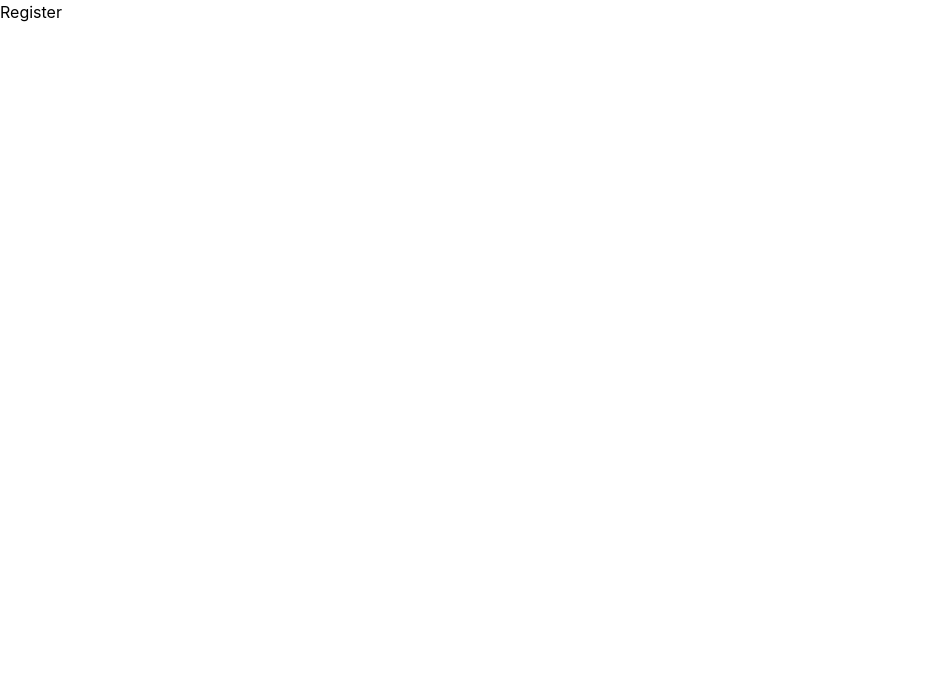
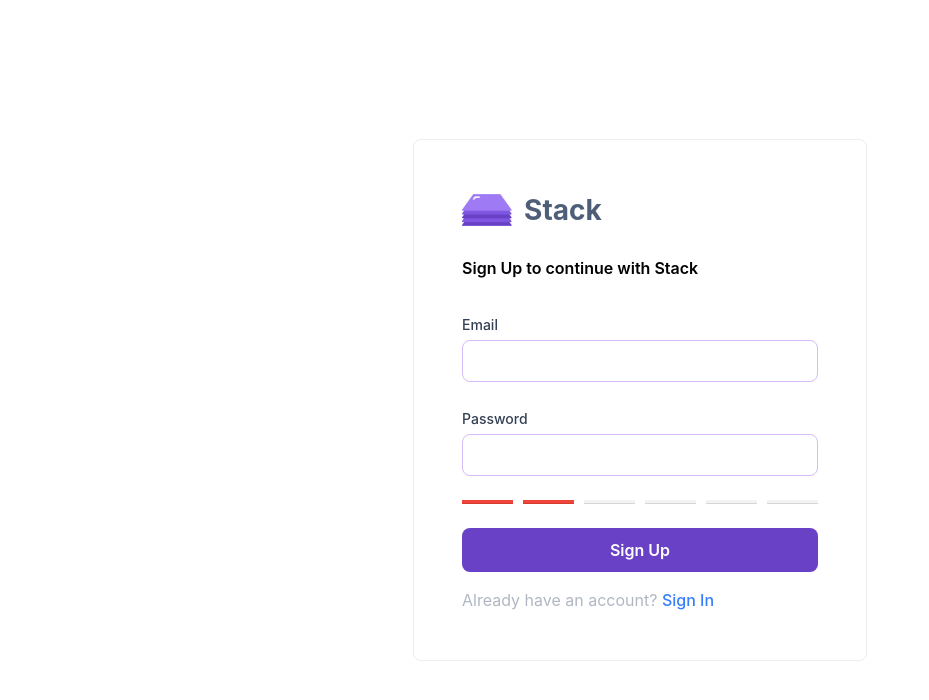
Before and after one commit to Farhad16/achorblock-app, a React (Create React App) app: page /register in a window 1280 px wide. Shown: the top 700 px of the page, without its empty margins (0-929 px from the left). Built offline with nearby package versions, Linux system fonts and the light colour scheme.

Commit message:
Feat: Sign Up page design done

```diff
--- a/src/components/Registration.tsx
+++ /dev/null
@@ -1,7 +0,0 @@
-import React from "react";
-
-const Registration = () => {
-  return <div>Register</div>;
-};
-
-export default Registration;
--- a/src/index.tsx
+++ b/src/index.tsx
@@ -3,8 +3,8 @@ import ReactDOM from "react-dom/client";
 import "./index.css";
 import { createBrowserRouter, RouterProvider } from "react-router-dom";
 import "./index.css";
-import Login from "./components/Login";
-import Registration from "./components/Registration";
+import Login from "./pages/Login";
+import Registration from "./pages/Registration";
 import Users from "./pages/users";
 import Dashboard from "./pages/dashboard";
 
--- a/src/components/Login.tsx
+++ b/src/pages/Login.tsx
@@ -44,10 +44,12 @@ const Login = () => {
             }`}
           />
           {errors.email && (
-            <p className="text-red-500 text-xs mt-1">{errors.email.message}</p>
+            <p className="text-[#F04438] text-sm mt-1">
+              {errors.email.message}
+            </p>
           )}
         </div>
-        <div className="mb-6">
+        <div className="mb-8">
           <label
             htmlFor="password"
             className="text-sm font-medium text-[#344054]"
@@ -65,7 +67,7 @@ const Login = () => {
             }`}
           />
           {errors.password && (
-            <p className="text-red-500 text-xs mt-1">
+            <p className="text-[#F04438] text-sm mt-1">
               {errors.password.message}
             </p>
           )}
--- /dev/null
+++ b/src/pages/Registration.tsx
@@ -0,0 +1,112 @@
+import { Divider } from "@mui/material";
+import React from "react";
+import { useForm } from "react-hook-form";
+import { Link } from "react-router-dom";
+
+const Registration = () => {
+  const {
+    register,
+    handleSubmit,
+    formState: { errors },
+  } = useForm({
+    defaultValues: {
+      email: "",
+      password: "",
+    },
+  });
+
+  const onSubmit = async (values: any) => {};
+
+  // functionality will changes depends on the sign up steps
+  const checkActive = (idx: number) => {
+    if (idx === 0 || idx === 1) {
+      return true;
+    }
+    return false;
+  };
+
+  return (
+    <div className="flex items-center justify-center min-h-screen sm:p-8 p-6">
+      <form
+        className="rounded-lg border border-[#EEE] sm:p-12 p-6 container-shadow"
+        onSubmit={handleSubmit(onSubmit)}
+      >
+        <div className="flex gap-3 items-center mb-6">
+          <img src="/img/logo.png" alt="logo" className="w-[50px] h-[44px]" />
+          <h1 className="text-[#4E5D78] font-bold text-[28px]">Stack</h1>
+        </div>
+        <p className="text-base font-semibold leading-6 mb-8">
+          Sign Up to continue with Stack
+        </p>
+        <div className="mb-6">
+          <label htmlFor="email" className="text-sm font-medium text-[#344054]">
+            Email
+          </label>
+          <input
+            type="text"
+            id="email"
+            {...register("email")}
+            className={`mt-1 p-2 w-full rounded-lg border sm:min-w-[320px] ${
+              errors.email
+                ? "border-[#FDA29B] input-shadow-error"
+                : "border-[#d6bbfb] input-shadow-success"
+            }`}
+          />
+          {errors.email && (
+            <p className="text-[#F04438] text-sm mt-1">
+              {errors.email.message}
+            </p>
+          )}
+        </div>
+        <div className="mb-6">
+          <label
+            htmlFor="password"
+            className="text-sm font-medium text-[#344054]"
+          >
+            Password
+          </label>
+          <input
+            type="password"
+            id="password"
+            {...register("password")}
+            className={`mt-1 p-2 w-full rounded-lg border ${
+              errors.password
+                ? "border-[#FDA29B] input-shadow-error"
+                : "border-[#d6bbfb] input-shadow-success"
+            }`}
+          />
+          {errors.password && (
+            <p className="text-[#F04438] text-sm mt-1">
+              {errors.password.message}
+            </p>
+          )}
+        </div>
+        <div className="grid grid-cols-6 gap-2.5 items-center mb-6">
+          {[...Array(6)].map((_, idx) => (
+            <Divider
+              className={`"w-full h-[4px] rounded-sm" ${
+                checkActive(idx) ? "bg-[#F04438]" : "bg-[#F3F3F3]"
+              }`}
+            />
+          ))}
+        </div>
+        <button
+          type="submit"
+          className="bg-[#6941C6] text-white px-4 py-2 rounded-lg hover:bg-blue-600 focus:outline-none outline-none w-full h-[44px] font-semibold"
+        >
+          Sign Up
+        </button>
+        <p className="mt-4 text-[#B0B7C3]">
+          Already have an account?{" "}
+          <Link
+            to="/login"
+            className="text-[#377DFF] hover:underline font-medium"
+          >
+            Sign In
+          </Link>
+        </p>
+      </form>
+    </div>
+  );
+};
+export default Registration;
```
